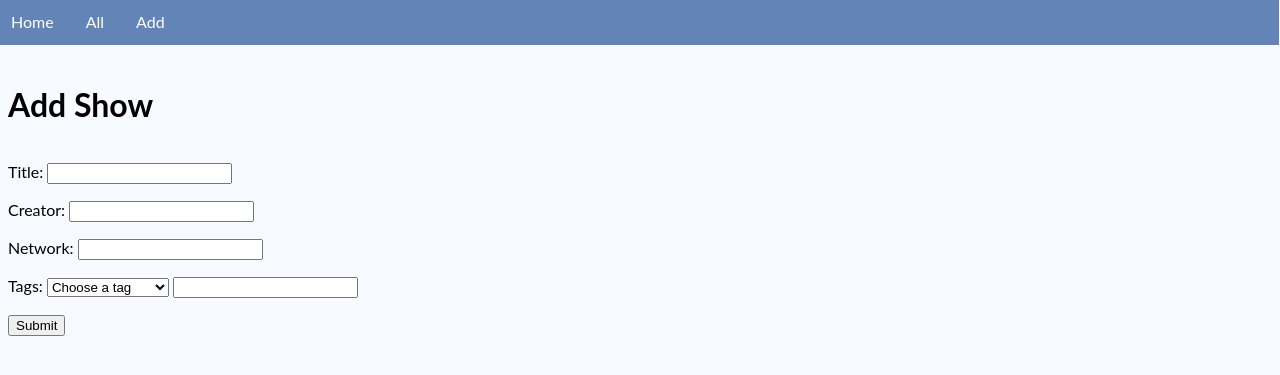
After one commit to chloeymoon/cs304-shows-and-tel, a Flask app: page /add in a window 1280 px wide. The commit adds this page. Shown: the top 375 px of the page. Run offline with Flask 2, Linux system fonts and the light colour scheme.

Commit message:
created a form to allow users to add shows

```diff
--- a/app.py
+++ b/app.py
@@ -13,10 +13,20 @@ app.config['TRAP_BAD_REQUEST_ERRORS'] = True
 @app.route('/')
 def index():
     '''Main page'''
-    # uid= session.get('uid','')
     conn = functions.getConn('c9')
     networks = functions.getAllNetworks(conn)
     return render_template('home.html',networks=networks)
+
+@app.route('/add', methods=['GET','POST'])
+def add():
+    '''Allows users to add a show to the database'''
+    if request.method == 'GET':
+        return render_template('add.html')
+    if request.method == 'POST':
+        conn = functions.getConn('c9')
+        # insert data to database
+        # and flash a message saying it's successful
+        return render_template('add.html')
 
 @app.route('/displayAll/', methods=['GET'])
 def displayAll():
@@ -37,10 +47,10 @@ def profile(sid):
         creators = functions.getCreators(conn,sid)
         return render_template('profile.html', show=show, creators=creators)
 
-@app.route('/results/', methods=['GET', 'POST'])
-def results():
-    if request.method == 'GET':
-        return render_template('results.html')
+# @app.route('/results/', methods=['GET', 'POST'])
+# def results():
+#     if request.method == 'GET':
+#         return render_template('results.html')
 
 @app.route('/search/', methods=['POST','GET'])
 def search():
--- /dev/null
+++ b/templates/add.html
@@ -0,0 +1,37 @@
+{% extends "base.html" %}
+
+{% block content %}
+<h1>Add Show</h1>
+
+<form id="search" method=POST action={{url_for('add')}}>
+    <div class=form-inputs>
+        <input type="hidden" name="uid" value="{{uid}}">
+        <p><label for=title>Title:
+            <input type="text" id="title" name="title" />
+        </label></p>
+        <p><label for=creator>Creator:
+            <input type="text" id="creator" name="creator" />
+        </label></p>
+
+        <p><label for=network>Network:
+            <input type="text" id="network" name="network" />
+        </label></p>
+
+        <p><label for="tags">Tags:
+            <select id="tags" name="tags">
+                <option>Choose a tag</option>
+                <option>Genre</option>
+                <option>Content Warning</option>
+                <option>Pace</option>
+                <option>Length</option>
+                <option>Type</option>
+            </select>
+        </label>
+        <label for="tag-arg">
+            <input type="text" id="tag-arg" name="tag-arg"/>
+        </label></p>
+        <p><button type="submit">Submit</button></p>
+    </div>
+
+</form>
+{% endblock %}
--- a/templates/base.html
+++ b/templates/base.html
@@ -13,6 +13,7 @@
 <ul id="navbar" class="navbar" uid={{uid}}>
   <li><a class="active" href={{url_for('index')}}>Home</a></li>
   <li><a class="active" href={{url_for('displayAll')}}>All</a></li>
+  <li><a class="active" href={{url_for('add')}}>Add</a></li>
 </ul>
 
 <br>
--- a/templates/results.html
+++ b/templates/results.html
@@ -1,7 +1,7 @@
 {% extends "base.html" %}
 
 {% block content %}
-  <h1>Results</h1>
+  <h1>Search Results</h1>
   <div class=results>
     <table style="width:100%">
       {% if shows%}
```
